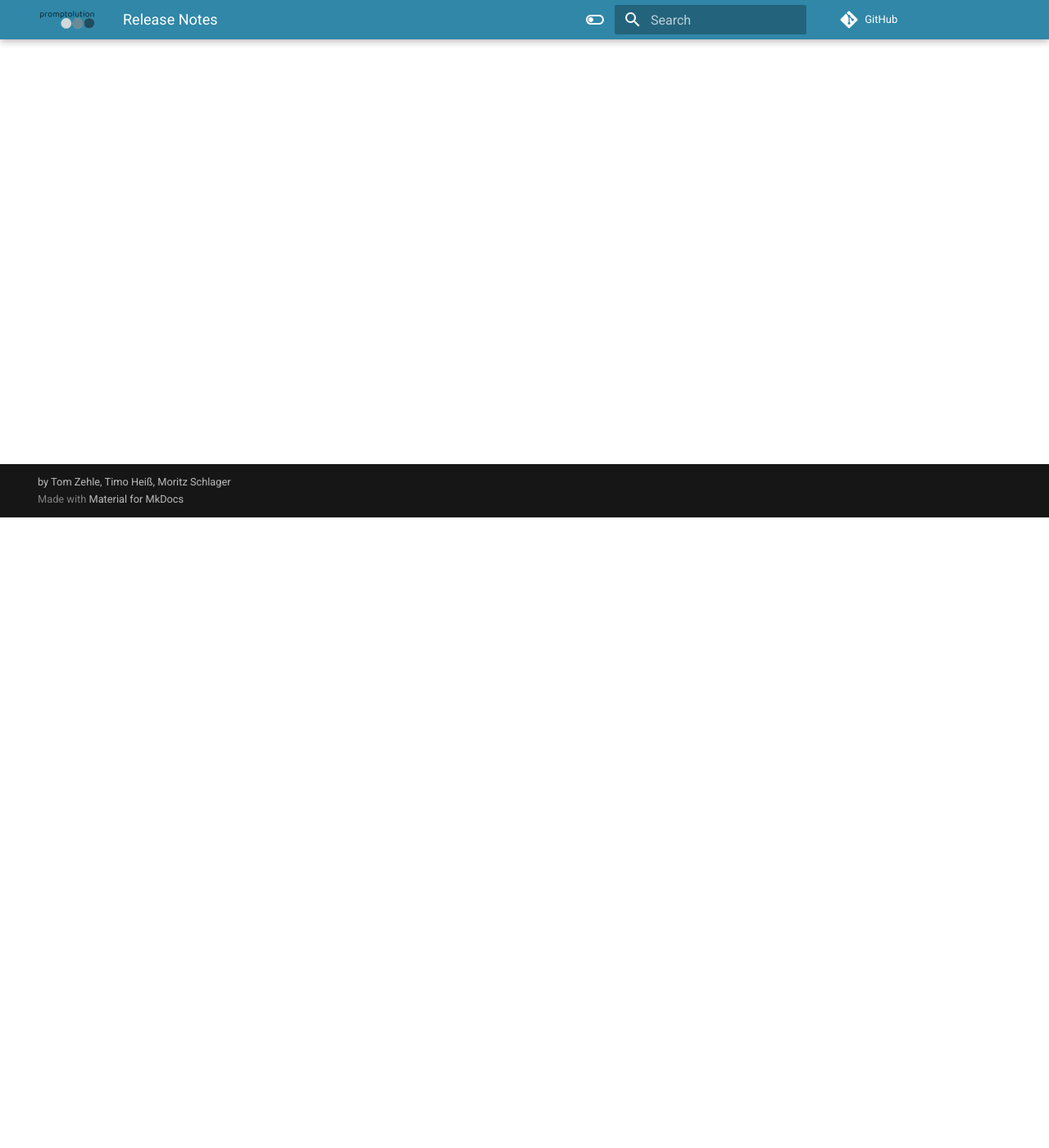
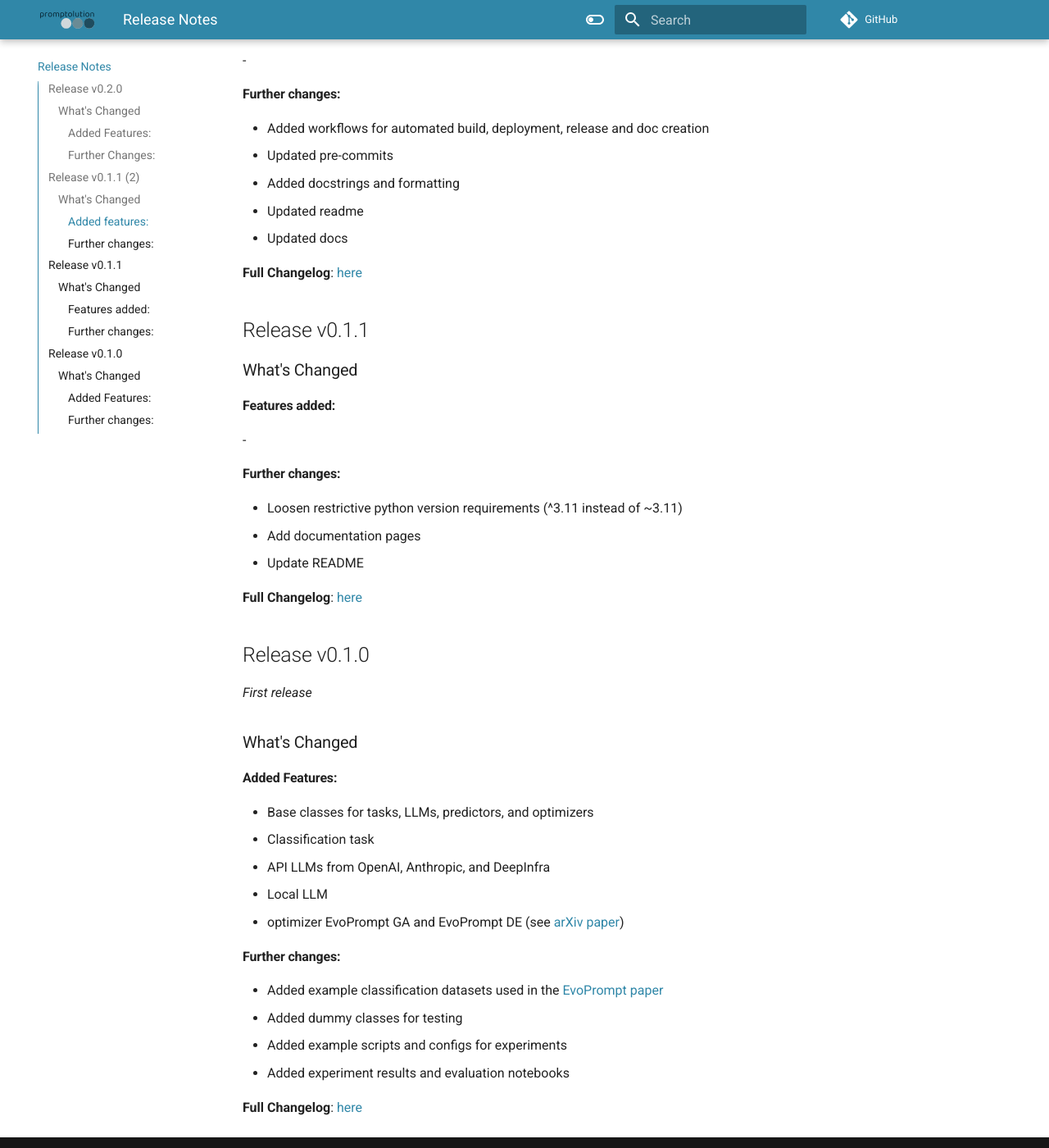
Before and after one commit to finitearth/promptolution, an MkDocs documentation site: the page built from docs/release-notes.md, in a window 1280 px wide and 1400 px high, scrolled down 769 px. Shown: the whole window at 82% size. Built offline with MkDocs 1.6.1 and Material for MkDocs 9.7.7, drawn with Linux system fonts in a browser that asks for light colours; comment, search, counter and statistics services are not loaded; some of the changed text lies outside the part shown.

Commit message:
Chore/docs release notes (#18)
* Update release-notes.md

* Fix release note links

```diff
--- a/docs/release-notes.md
+++ b/docs/release-notes.md
@@ -1,3 +1,68 @@
 # Release Notes
 
-coming soon...
+## Release v0.2.0
+
+### What's Changed
+#### Added Features:
+* Prompt creation utility function
+* Prompt variation utility function
+* New optimizer: OPro (see [arXiv paper](https://arxiv.org/abs/2309.03409))
+
+
+#### Further Changes:
+* Workflows for automated build, deployment & release
+* New documentation page appearance
+* Additional Docstrings & Formatting
+
+**Full Changelog**: [here](https://github.com/finitearth/promptolution/compare/v0.1.1...v0.2.0)
+
+## Release v0.1.1 (2)
+
+### What's Changed
+
+#### Added features:
+\-
+
+#### Further changes:
+* Added workflows for automated build, deployment, release and doc creation
+* Updated pre-commits
+* Added docstrings and formatting
+* Updated readme
+* Updated docs
+
+**Full Changelog**: [here](https://github.com/finitearth/promptolution/compare/0.1.1...v0.1.1)
+
+## Release v0.1.1
+
+### What's Changed
+
+#### Features added:
+\-
+
+#### Further changes:
+* Loosen restrictive python version requirements (^3.11 instead of ~3.11)
+* Add documentation pages
+* Update README
+
+**Full Changelog**: [here](https://github.com/finitearth/promptolution/compare/0.1.0...0.1.1)
+
+## Release v0.1.0
+
+*First release*
+
+### What's Changed
+
+#### Added Features:
+* Base classes for tasks, LLMs, predictors, and optimizers
+* Classification task
+* API LLMs from OpenAI, Anthropic, and DeepInfra
+* Local LLM
+* optimizer EvoPrompt GA and EvoPrompt DE (see [arXiv paper](https://arxiv.org/abs/2309.08532))
+
+#### Further changes:
+* Added example classification datasets used in the [EvoPrompt paper](https://arxiv.org/abs/2309.08532)
+* Added dummy classes for testing
+* Added example scripts and configs for experiments
+* Added experiment results and evaluation notebooks
+
+**Full Changelog**: [here](https://github.com/finitearth/promptolution/commits/0.1.0)
```
